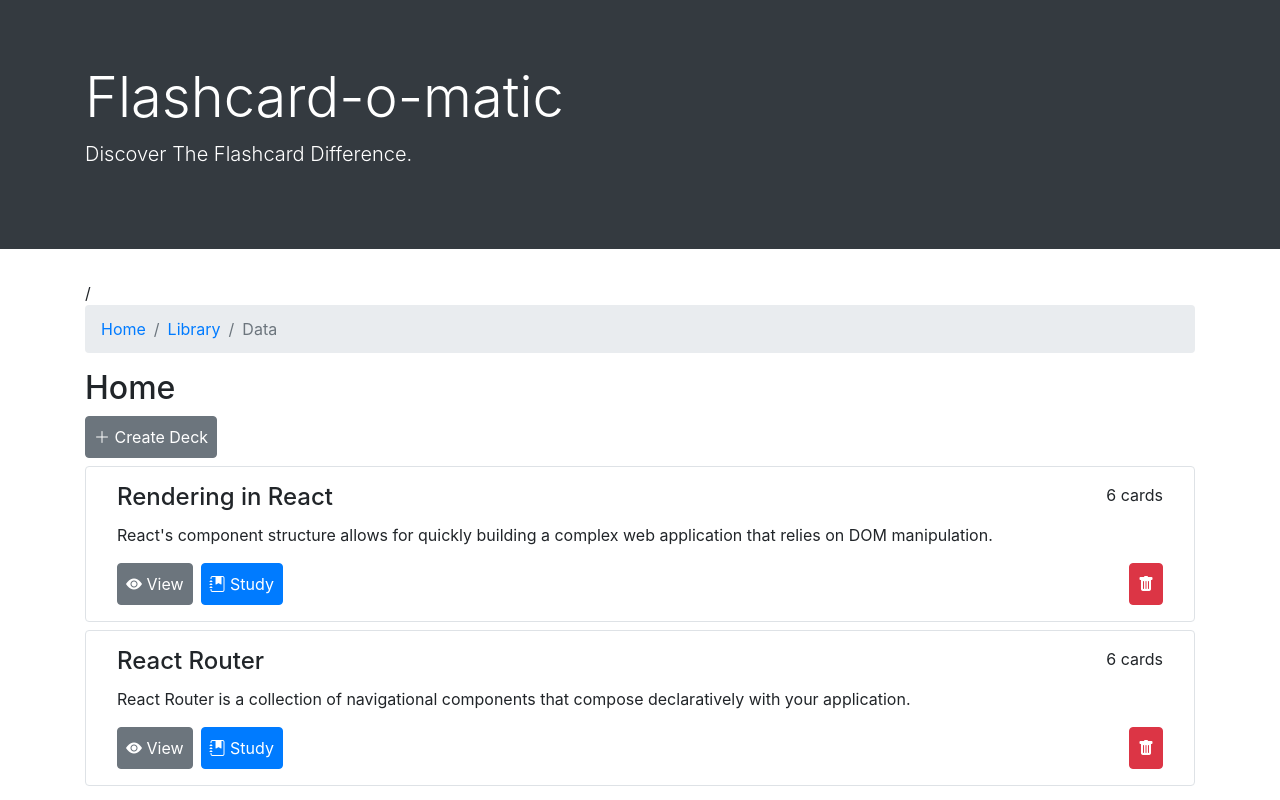
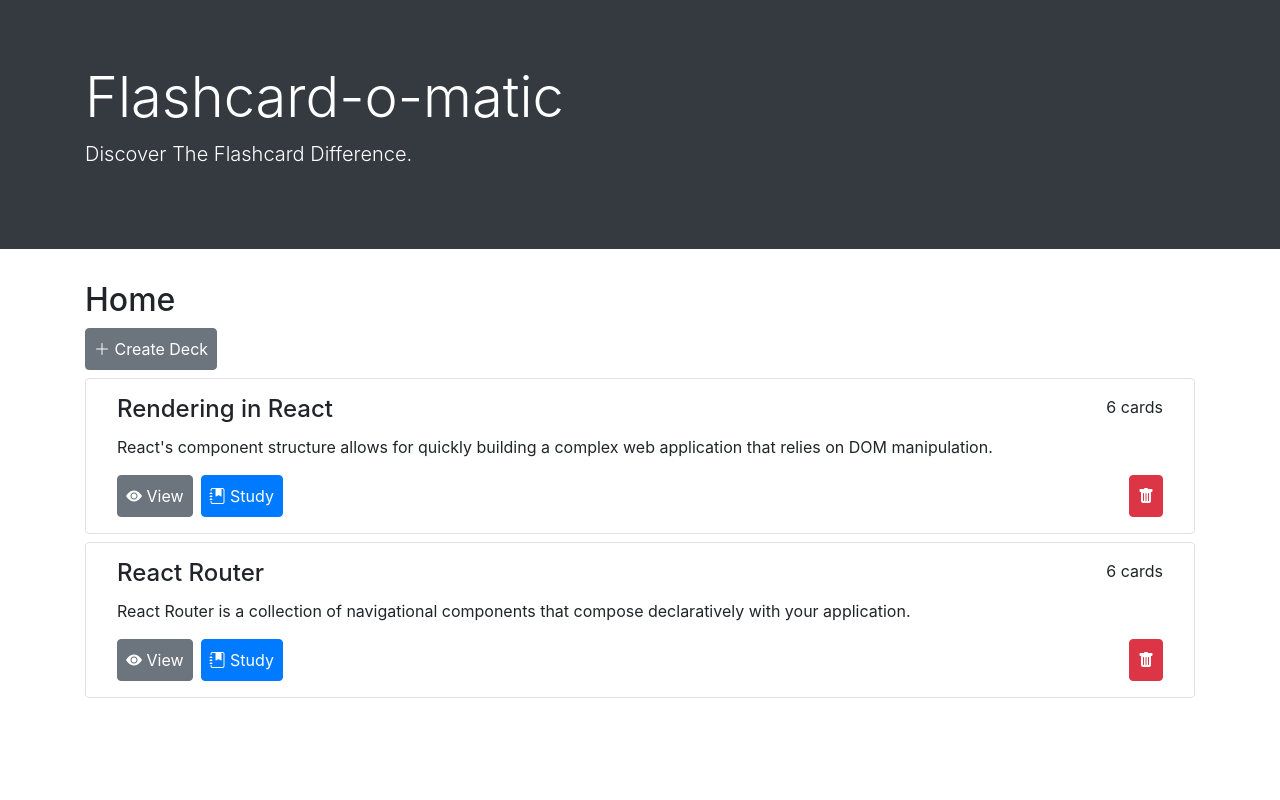
Before and after one commit to rdburdett/Flashcards, a React (Create React App) app: page / in a window 1280 px wide. Built offline with nearby package versions, Linux system fonts and the light colour scheme; a web font is replaced by a local one.

Commit message:
remove breadcrumb react bootstrap

```diff
--- a/src/Layout/BreadCrumb.js
+++ b/src/Layout/BreadCrumb.js
@@ -1,32 +1,33 @@
 // import { decks } from "../data/db.json"
 import React from "react";
 import { HouseFill } from "react-bootstrap-icons";
-import { useHistory, useParams, Link } from "react-router-dom";
-import Breadcrumb from "react-bootstrap/Breadcrumb";
+import { useHistory, useParams, Link, useRouteMatch } from "react-router-dom";
 
 function BreadCrumb({ path }) {
   const history = useHistory();
   const iconStyle = "d-flex flex-row align-items-center";
+  // const { path } = useRouteMatch()
 
-
-  const homeLink = (
-    <div>
-      {/* fix history push */}
-      {/* <Link to="/" className="d-flex align-items-center text-primary">
-        <HouseFill className="mr-1" />Home
-      </Link> */}
-      {path}
-      <Breadcrumb>
-        <Breadcrumb.Item href="#">Home</Breadcrumb.Item>
-        <Breadcrumb.Item href="https://getbootstrap.com/docs/4.0/components/breadcrumb/">
-          Library
-        </Breadcrumb.Item>
-        <Breadcrumb.Item active>Data</Breadcrumb.Item>
-      </Breadcrumb>
-    </div>
+  const crumbs = (
+    // <div className="breadcrumb">
+    //   {/* fix history push */}
+    //   {/* <Link to="/" className="d-flex align-items-center text-primary">
+    //     <HouseFill className="mr-1" />Home
+    //   </Link> */}
+    //     <div>
+    //     </div>{path}
+    // </div>
+  <nav aria-label="breadcrumb">
+    {path}
+    <ol class="breadcrumb">
+      <li class="breadcrumb-item"><a href="/">Home</a></li>
+      <li class="breadcrumb-item"><a href="#">Library</a></li>
+      <li class="breadcrumb-item active" aria-current="page">Data</li>
+    </ol>
+  </nav>
   );
 
-  return <div className="container">{homeLink}</div>;
+  return <div className="container">{crumbs}</div>;
 }
 
 export default BreadCrumb;
--- a/src/Layout/Layout.js
+++ b/src/Layout/Layout.js
@@ -5,8 +5,7 @@ import Header from "./Header";
 import NotFound from "./NotFound";
 import Deck from "../Decks/Deck";
 import DecksList from "./DecksList";
-import BreadCrumb from "./BreadCrumb"
-import { decks, cards } from "../data/db.json";
+import { decks } from "../data/db.json";
 
 function Layout() {
   const { path } = useRouteMatch();
@@ -19,12 +18,6 @@ function Layout() {
       {/* Header */}
       <Header />
 
-      {/* Nav Links */}
-
-      <BreadCrumb path={path} />
-
-
-
       {/* Routes */}
       <div className="px-4">
 
@@ -34,7 +27,7 @@ function Layout() {
           {/* Create Deck */}
           <Route path="/decks/new"><p>Create Deck</p></Route>
           {/* Deck */}
-          <Route path="/decks/:deckId"><Deck />Deck</Route>
+          <Route path="/decks/:deckId"><Deck /></Route>
           {/* Study */}
           <Route path={`/decks/:deckId/study`}><p>Study</p></Route>
           {/* Edit Deck */}
```
